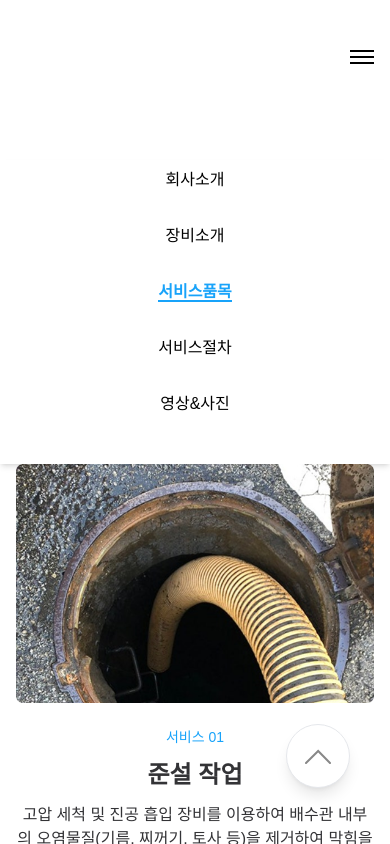
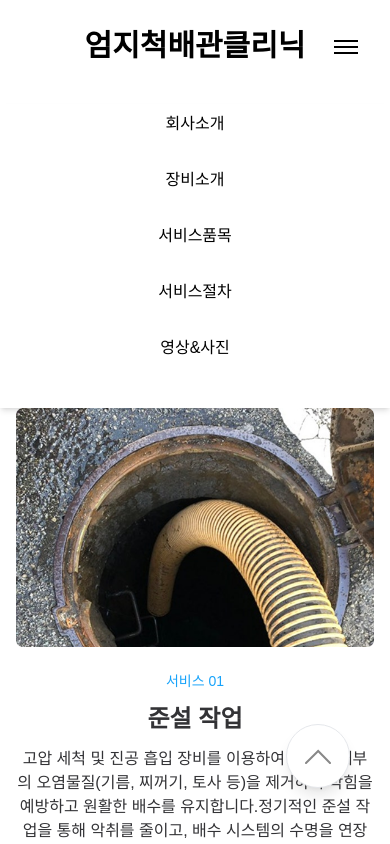
Before and after one commit to hyebinkimsdf/thumbsup-plumbing-clinic, a React (Vite) app: page /services in a window 390 px wide. Both pictures are taken after a click on the button 362 px from the left and 57 px from the top of the page. Shown: the top 844 px of the page. Built offline with nearby package versions, Linux system fonts and the light colour scheme; a web font is replaced by a local one.

Commit message:
design: nav 반응형 수정

```diff
--- a/src/components/Nav.jsx
+++ b/src/components/Nav.jsx
@@ -19,46 +19,50 @@ export function Nav() {
 
   return (
     <>
-      <nav aria-label="주요 메뉴" role="navigation" className="flex gap-2 w-full max-w-[1200px] h-16 px-4 mx-auto mb-24 items-end justify-between">
-        {/* 회사명 - 모바일에서 메뉴 열리면 숨김 */}
-        <Link to={"/"} className={isMenuOpen ? "md:block hidden" : ""}>
+      <nav aria-label="주요 메뉴" role="navigation" className="flex gap-2 w-full max-w-[1200px] h-16 px-4 mx-auto mb-10 md:mb-24 items-end justify-center md:justify-between">
+        {/* 회사명 - 모바일에서 메뉴 열리면 가운데 정렬 */}
+        <Link to={"/"}>
           <p className="text-3xl font-semibold">엄지척배관클리닉</p>
         </Link>
 
-        {/* 모바일에서 메뉴 열렸을 때 빈 공간 채우기 */}
-        {isMenuOpen && <div className="md:hidden"></div>}
-
         {/* Mobile menu button */}
-        <button className="md:hidden flex flex-col justify-center items-center" onClick={toggleMenu} aria-expanded={isMenuOpen} aria-controls="mobile-menu" aria-label="메뉴 열기">
+        <button
+          className="md:hidden flex flex-col fixed right-8 top-10
+        "
+          onClick={toggleMenu}
+          aria-expanded={isMenuOpen}
+          aria-controls="mobile-menu"
+          aria-label="메뉴 열기"
+        >
           <span className="block w-6 h-0.5 bg-black mb-1"></span>
           <span className="block w-6 h-0.5 bg-black mb-1"></span>
           <span className="block w-6 h-0.5 bg-black"></span>
         </button>
 
         {/* Desktop menu */}
-        <ul className="nav-list hidden md:flex gap-10 items-center">
+        <ul className="nav-list hidden md:flex gap-10 items-center ">
           <li className="nav-item">
-            <NavLink to="/" className={isActive("/") ? activeClassName : ""} end>
+            <NavLink to="/" className="" end>
               회사소개
             </NavLink>
           </li>
           <li className="nav-item">
-            <NavLink to="/machines" className={isActive("/machines") ? activeClassName : ""}>
+            <NavLink to="/machines" className="">
               장비소개
             </NavLink>
           </li>
           <li className="nav-item">
-            <NavLink to="/services" className={isActive("/services") ? activeClassName : ""}>
+            <NavLink to="/services" className="">
               서비스품목
             </NavLink>
           </li>
           <li className="nav-item">
-            <NavLink to="/process" className={isActive("/process") ? activeClassName : ""}>
+            <NavLink to="/process" className="">
               서비스절차
             </NavLink>
           </li>
           <li className="nav-item">
-            <NavLink to="/gallery" className={isActive("/gallery") ? activeClassName : ""}>
+            <NavLink to="/gallery" className="">
               영상&사진
             </NavLink>
           </li>
@@ -70,27 +74,27 @@ export function Nav() {
         <div id="mobile-menu" className="md:hidden w-full bg-white shadow-md pb-10">
           <ul className="flex flex-col items-center gap-4">
             <li className="nav-item py-2">
-              <NavLink to="/" className={isActive("/") ? activeClassName : ""} onClick={toggleMenu} end>
+              <NavLink to="/" className="" onClick={toggleMenu} end>
                 회사소개
               </NavLink>
             </li>
             <li className="nav-item py-2">
-              <NavLink to="/machines" className={isActive("/machines") ? activeClassName : ""} onClick={toggleMenu}>
+              <NavLink to="/machines" className="" onClick={toggleMenu}>
                 장비소개
               </NavLink>
             </li>
             <li className="nav-item py-2">
-              <NavLink to="/services" className={isActive("/services") ? activeClassName : ""} onClick={toggleMenu}>
+              <NavLink to="/services" className="" onClick={toggleMenu}>
                 서비스품목
               </NavLink>
             </li>
             <li className="nav-item py-2">
-              <NavLink to="/process" className={isActive("/process") ? activeClassName : ""} onClick={toggleMenu}>
+              <NavLink to="/process" className="" onClick={toggleMenu}>
                 서비스절차
               </NavLink>
             </li>
             <li className="nav-item py-2">
-              <NavLink to="/gallery" className={isActive("/gallery") ? activeClassName : ""} onClick={toggleMenu}>
+              <NavLink to="/gallery" className="" onClick={toggleMenu}>
                 영상&사진
               </NavLink>
             </li>
--- a/src/pages/ServicesPage.jsx
+++ b/src/pages/ServicesPage.jsx
@@ -14,7 +14,7 @@ export function ServicesPage() {
             contentTitle="준설 작업"
             contentDescription="고압 세척 및 진공 흡입 장비를 이용하여 배수관 내부의 오염물질(기름, 찌꺼기, 토사 등)을 제거하여 막힘을 예방하고 원활한 배수를 유지합니다.정기적인 준설 작업을 통해 악취를 줄이고, 배수 시스템의 수명을 연장할 수 있습니다."
             imageSrc="./images/servicePage/pipeDesalting.png"
-            imageAlt="변기 교체 서비스"
+            imageAlt="준설 작업 진행 과정"
             alignment="end"
             direction="row-reverse"
             textAlignment="right"
```
